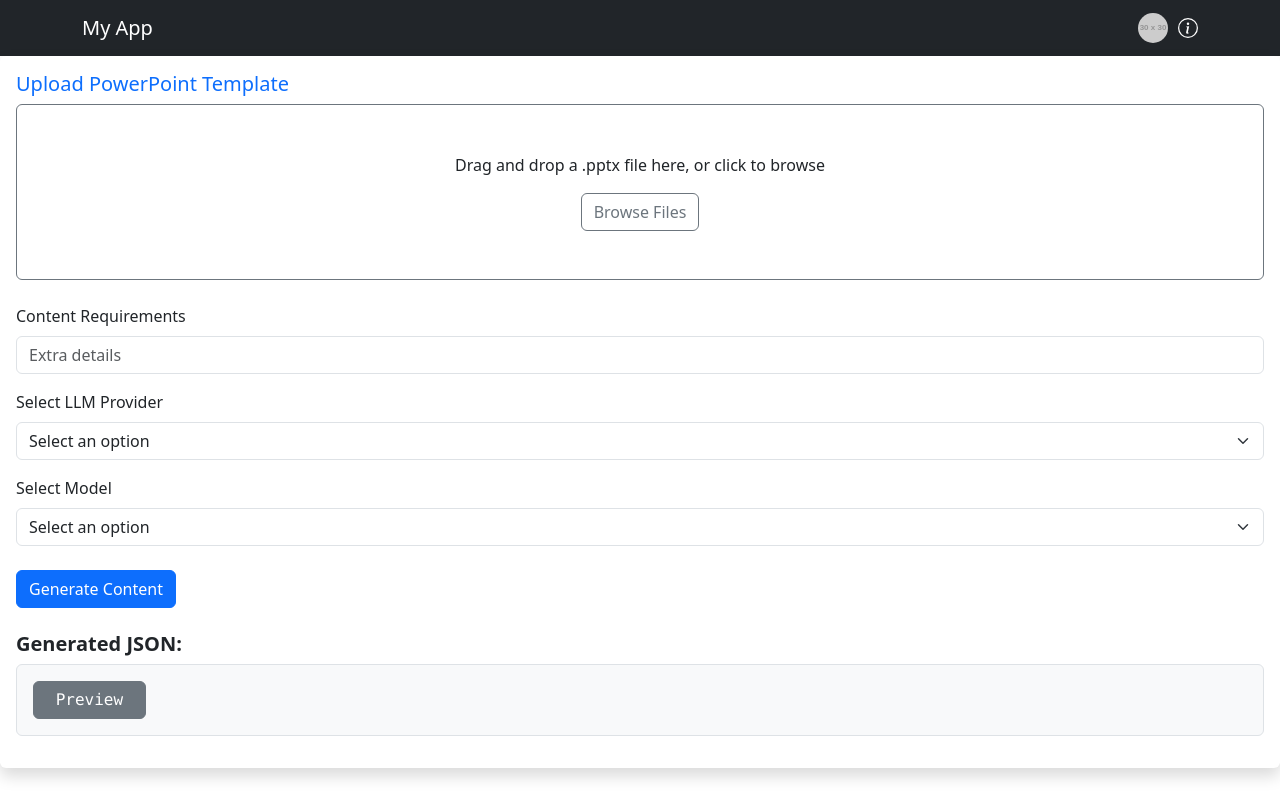
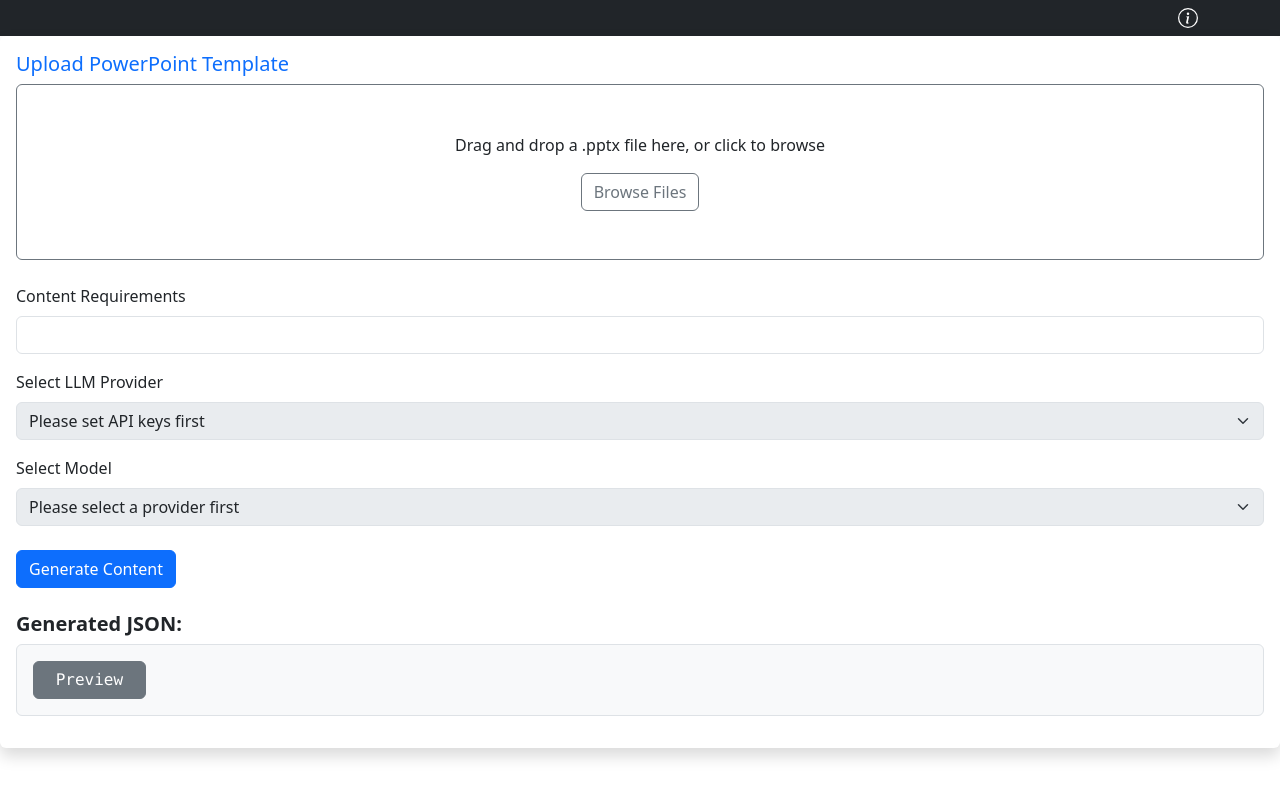
Before and after one commit to salonicentric/ai-ppt-json-converter, a React (Create React App) app: page / in a window 1280 px wide. Built offline with nearby package versions, Linux system fonts and the light colour scheme.

Commit message:
review points done

```diff
--- a/src/components/ApiKeyOffcanvas.jsx
+++ b/src/components/ApiKeyOffcanvas.jsx
@@ -1,20 +1,15 @@
-import React, { useState } from 'react';
+import React from 'react';
 import { Offcanvas } from 'react-bootstrap';
 import { ApiKeyForm } from './ApiKeyForm';
 
-function ApiKeyOffcanvas({ show, handleClose, apiKey, setApiKey, onSave, invalidFields }) {
+function ApiKeyOffcanvas({ show, handleClose, apiKey, setApiKey, onSave }) {
   return (
     <Offcanvas show={show} onHide={handleClose} placement="end">
       <Offcanvas.Header closeButton>
         <Offcanvas.Title>API Keys</Offcanvas.Title>
       </Offcanvas.Header>
       <Offcanvas.Body>
-        <ApiKeyForm
-          apiKey={apiKey}
-          setApiKey={setApiKey}
-          onSave={onSave}
-          invalidFields={invalidFields}
-        />
+        <ApiKeyForm apiKey={apiKey} setApiKey={setApiKey} onSave={onSave} />
       </Offcanvas.Body>
     </Offcanvas>
   );
--- a/src/components/AppNavbar.jsx
+++ b/src/components/AppNavbar.jsx
@@ -1,42 +1,41 @@
-import React from 'react';
-import {
-  Navbar,
-  Container,
-  Image,
-  OverlayTrigger,
-  Popover,
-  Button
-} from 'react-bootstrap';
+import React, { useState } from 'react';
+import { Navbar, Container, Overlay, Popover, Button } from 'react-bootstrap';
 import { InfoCircle } from 'react-bootstrap-icons';
 
 function AppNavbar({ onSetApiKeys }) {
-  const popover = (
-    <Popover id="popover-basic">
-      <Popover.Header as="h3">User Settings</Popover.Header>
-      <Popover.Body className="d-flex flex-column align-items-start">
-        <div className="mb-2">Manage your account settings here.</div>
-        <Button variant="primary" onClick={onSetApiKeys}>
-          Set API Keys
-        </Button>
-      </Popover.Body>
-    </Popover>
-  );
+  const [showPopover, setShowPopover] = useState(false);
+  const [target, setTarget] = useState(null);
+
+  const handleToggle = (event) => {
+    setTarget(event.target);
+    setShowPopover(!showPopover);
+  };
 
   return (
     <Navbar bg="dark" expand="lg" className="px-3">
       <Container className="d-flex justify-content-between">
-        <Navbar.Brand href="#home" className="text-white">My App</Navbar.Brand>
-        <OverlayTrigger trigger="click" placement="bottom" overlay={popover} rootClose>
-          <div style={{ cursor: 'pointer', display: 'flex', alignItems: 'center', gap: '10px' }}>
-            <Image
-              src="https://via.placeholder.com/30" // You can replace with a real user avatar
-              roundedCircle
-              style={{ width: '30px', height: '30px' }}
-              alt="User Avatar"
-            />
-            <InfoCircle size={20} color="white" />
-          </div>
-        </OverlayTrigger>
+        <Navbar.Brand href="#home" className="text-white"></Navbar.Brand>
+        <div style={{ cursor: 'pointer', display: 'flex', alignItems: 'center', gap: '10px' }} onClick={handleToggle}>
+          <InfoCircle size={20} color="white" />
+        </div>
+        <Overlay
+          show={showPopover}
+          target={target}
+          placement="bottom"
+          containerPadding={20}
+          rootClose
+          onHide={() => setShowPopover(false)}
+        >
+          <Popover id="popover-basic">
+            <Popover.Header as="h3">User Settings</Popover.Header>
+            <Popover.Body className="d-flex flex-column align-items-start">
+              <div className="mb-2">Manage your account settings here.</div>
+              <Button variant="primary" onClick={() => { setShowPopover(false); onSetApiKeys(); }}>
+                Set API Keys
+              </Button>
+            </Popover.Body>
+          </Popover>
+        </Overlay>
       </Container>
     </Navbar>
   );
--- a/src/components/PptxUploader.jsx
+++ b/src/components/PptxUploader.jsx
@@ -1,36 +1,21 @@
 import React, { useState } from 'react';
-
-
 import { Card, Form, Button, Spinner } from 'react-bootstrap';
-
 import { useDropzone } from 'react-dropzone';
 import { PopModal } from './gadgets/popModal';
 import { DisplayData } from './PPT/displayData';
 
-export const PptxUploader = ({
-  pptxFile,
-  handleFileChange,
-  inputValue,
-  setInputValue,
-  handleSubmit,
-  jsonOutput
-}) => {
+export const PptxUploader = ({ pptxFile, handleFileChange, inputValue, setInputValue, handleSubmit, jsonOutput, apiKey }) => {
     const [extraInput, setExtraInput] = useState('');
     const [dropdown1, setDropdown1] = useState('');
     const [dropdown2, setDropdown2] = useState('');
     const [isSubmitting, setIsSubmitting] = useState(false);
 
-  const onDrop = (acceptedFiles) => {
-    handleFileChange(acceptedFiles[0]);
-  };
-
+    const onDrop = (acceptedFiles) => handleFileChange(acceptedFiles[0]);
     const [displayData, setDisplayData] = useState(false);
-
     const { getRootProps, getInputProps } = useDropzone({
         onDrop,
         accept: '.pptx',
     });
-
 
     const data = {
         title: "Sample Title",
@@ -43,17 +28,19 @@ export const PptxUploader = ({
         ]
     }
 
+    const modelOptions = {
+        openai: ['gpt-4', 'gpt-3.5'],
+        anthropic: ['claude-3', 'claude-instant'],
+        groq: ['mixtral', 'llama3']
+    };
+
+
     return (
         <Card className="shadow border-0">
             <Card.Body>
                 <h5 className="text-primary">Upload PowerPoint Template</h5>
-
                 {/* Drag and Drop Zone */}
-        <div
-          {...getRootProps()}
-          className="border border-secondary rounded text-center py-5 px-3 mb-4 bg-white"
-          style={{ cursor: 'pointer' }}
-        >
+                <div {...getRootProps()} className="border border-secondary rounded text-center py-5 px-3 mb-4 bg-white" style={{ cursor: 'pointer' }}>
                     <input {...getInputProps()} />
                     <p className="mb-3">Drag and drop a .pptx file here, or click to browse</p>
                     <Button variant="outline-secondary" onClick={() => document.getElementById("fileInput").click()}>
@@ -68,37 +55,50 @@ export const PptxUploader = ({
                     />
                 </div>
 
-        {/* Form Section (Always Shown) */}
-        <Form className="mb-4" >
+
+                <Form className="mb-4">
                     <Form.Group controlId="extraInput" className="mt-3">
                         <Form.Label>Content Requirements</Form.Label>
-            <Form.Control
-              type="text"
-              placeholder="Extra details"
-              value={extraInput}
-              onChange={(e) => setExtraInput(e.target.value)}
-            />
+                        <Form.Control type="text" value={extraInput} onChange={(e) => setExtraInput(e.target.value)} />
+                    </Form.Group>
+
+                    <Form.Group controlId="dropdown1" className="mt-3">
+                        <Form.Label>Select LLM Provider</Form.Label>
+                        <Form.Select
+                            value={dropdown1}
+                            onChange={(e) => setDropdown1(e.target.value)}
+                            disabled={!apiKey.anthropic && !apiKey.openai && !apiKey.groq}
+                        >
+                            {!(apiKey.anthropic || apiKey.openai || apiKey.groq) ? (
+                                <option value="">Please set API keys first</option>
+                            ) : (
+                                <>
+                                    <option value="">Select an option</option>
+                                    {apiKey.openai && <option value="openai">OpenAI</option>}
+                                    {apiKey.anthropic && <option value="anthropic">Anthropic</option>}
+                                    {apiKey.groq && <option value="groq">Groq</option>}
+                                </>
+                            )}
+                        </Form.Select>
                     </Form.Group>
 
 
 
-          <Form.Group controlId="dropdown1" className="mt-3">
-            <Form.Label>Select LLM Provider</Form.Label>
-            <Form.Select value={dropdown1} onChange={(e) => setDropdown1(e.target.value)}>
-              <option value="">Select an option</option>
-              <option value="option1">openai</option>
+                    <Form.Group controlId="dropdown2" className="mt-3">
+                        <Form.Label>Select Model</Form.Label>
+                        <Form.Select
+                            value={dropdown2}
+                            onChange={(e) => setDropdown2(e.target.value)}
+                            disabled={!dropdown1}
+                        >
+                            <option value="">{dropdown1 ? "Select a model" : "Please select a provider first"}</option>
+                            {dropdown1 &&
+                                modelOptions[dropdown1].map((model) => (
+                                    <option key={model} value={model}>{model}</option>
+                                ))
+                            }
                         </Form.Select>
                     </Form.Group>
-
-          <Form.Group controlId="dropdown2" className="mt-3">
-            <Form.Label>Select Model</Form.Label>
-            <Form.Select value={dropdown2} onChange={(e) => setDropdown2(e.target.value)}>
-              <option value="">Select an option</option>
-              <option value="choiceA">gpt-4</option>
-              <option value="choiceB">gpt</option>
-            </Form.Select>
-          </Form.Group>
-
                     <Button variant="primary" type="submit" className="mt-4" disabled={isSubmitting}>
                         {isSubmitting ? (
                             <>
@@ -117,7 +117,6 @@ export const PptxUploader = ({
                         )}
                     </Button>
                 </Form>
-
                 {/* JSON Output */}
         { (
           <div className="mt-4">
```
Also changed, not shown: src/App.js (+14 -81 lines), src/components/ApiKeyForm.jsx (+22 -15 lines). Lines whose indentation alone changed are shown as unchanged.
